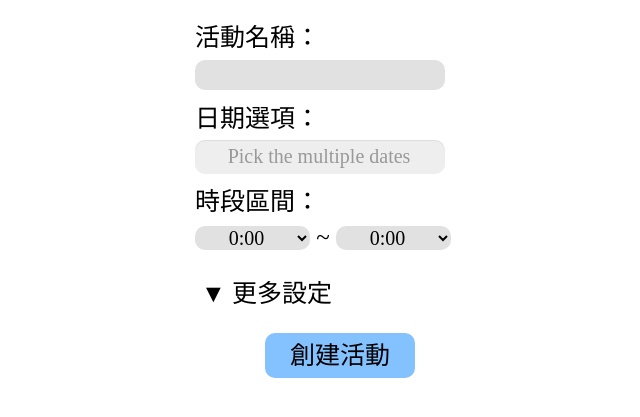
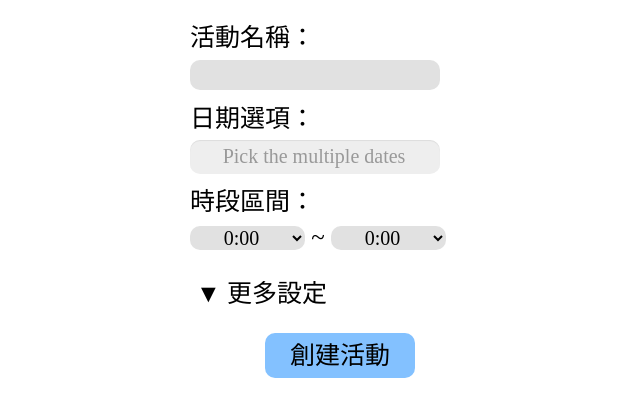
Before and after one commit to YungPingXu/HCI-project, a Flask app: a page that uses templates/index.html in a window 1280 px wide. Shown: the part 85-502 px from the top of the page, without its empty margins (300-940 px from the left). Run offline with Flask 2, Linux system fonts and the light colour scheme; parts of the project's set-up code (start-up, migrations or seed data) failed here and were passed over; some libraries are stand-ins or nearby versions.

Commit message:
Update index.html

```diff
--- a/templates/index.html
+++ b/templates/index.html
@@ -33,7 +33,7 @@
             font-size: 25px;
             margin: 0 auto;
             margin-top: 20px;
-            width: 310px;
+            width: 320px;
         }
 
         .middle-content {
@@ -264,7 +264,7 @@
             <div class="inner-content">
                 <input type="checkbox" class="check-box" onclick="preference()"> 偏好時段<br>
                 <div id="preference-content" style="display: none;">
-                    <span class="note">*當有多個時段吻合,系統將依據您的偏好選出最佳時段</span>
+                    <span class="note">*當有多個時段吻合,系統將依據您的偏好選出最佳時段</span><br>
                     <input type="radio" id="preference" name="preference" value="early">
                       <label for="early" class="label-text">早一點</label>
                       <input type="radio" id="preference" name="preference" value="late">
```
